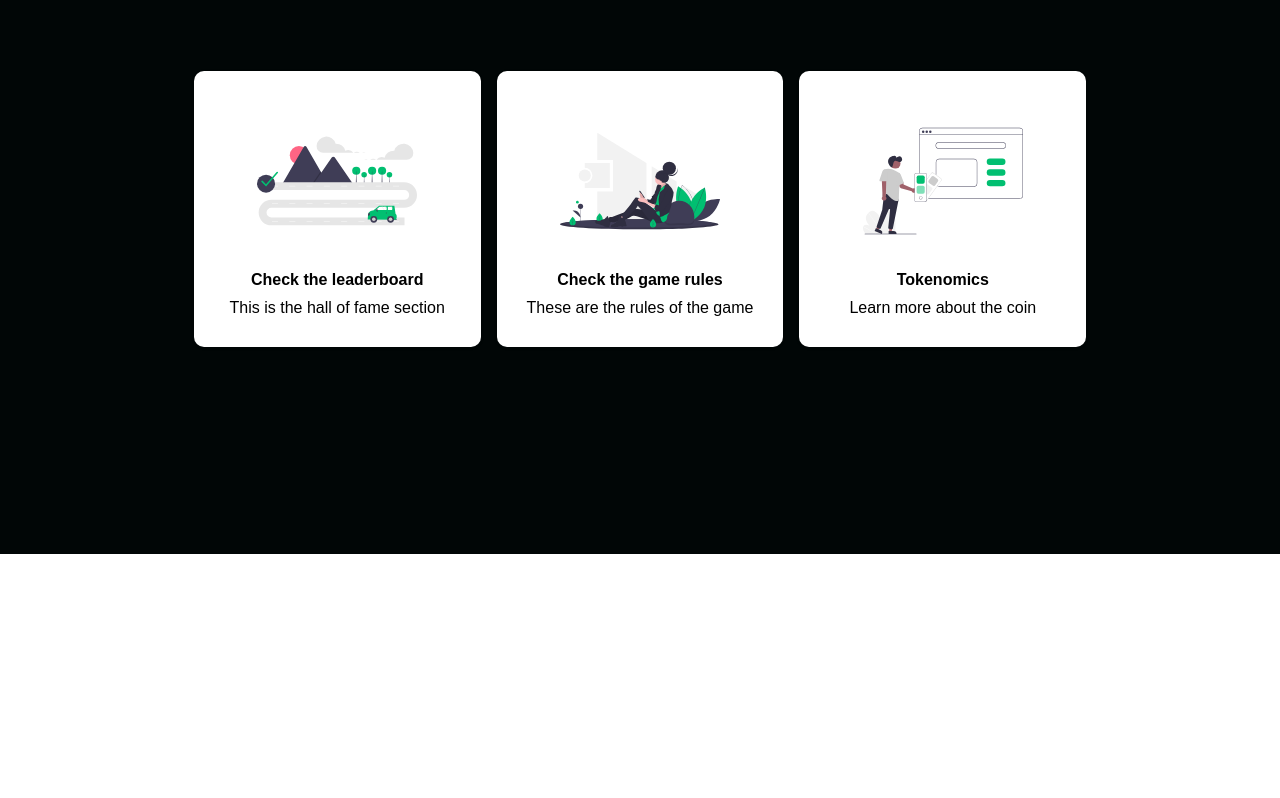
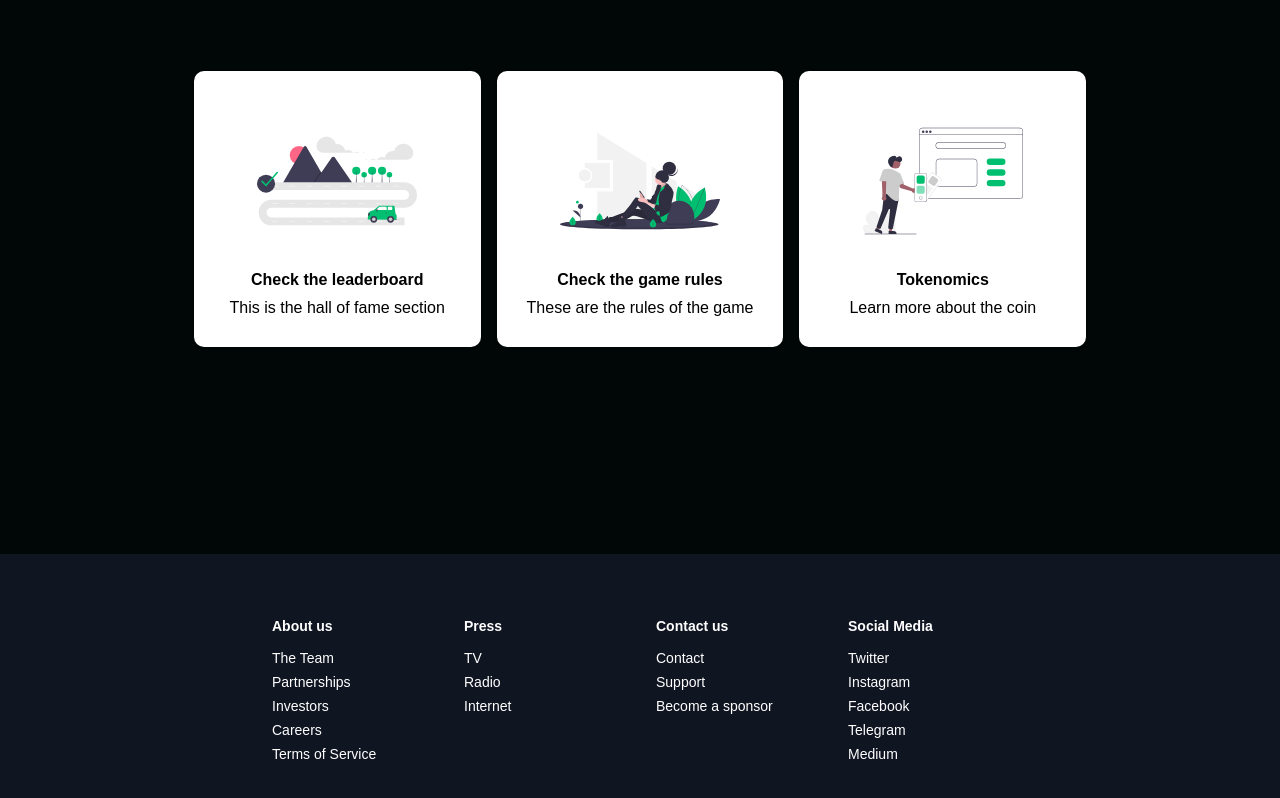
Before and after one commit to greatmerlin/smoothweb, a React (Create React App) app: page / in a window 1280 px wide. Shown: the part 3626-4424 px from the top of the page. Before the commit the page ends 4180 px from the top, so only its background shows below. Built offline with nearby package versions, Linux system fonts and the light colour scheme; a web font is replaced by a local one.

Commit message:
added footer

```diff
--- a/src/App.js
+++ b/src/App.js
@@ -1,12 +1,16 @@
-import React from 'react';
-import './App.css';
-import Home from './pages';
-import { BrowserRouter as Router} from 'react-router-dom';
+import React from "react";
+import "./App.css";
+import Home from "./pages";
+import { BrowserRouter as Router, Switch, Route } from "react-router-dom";
+import SigninPage from './pages/signin';
 
 function App() {
   return (
     <Router>
-      <Home />
+      <Switch>
+        <Route path="/" component={Home} exact />
+        <Route path="/signin" component={SigninPage} />
+      </Switch>
     </Router>
   );
 }
--- /dev/null
+++ b/src/components/Footer/FooterElements.js
@@ -0,0 +1,82 @@
+import styled from 'styled-components';
+import { Link } from 'react-router-dom';
+
+export const FooterContainer = styled.footer`
+
+background-color: #101522;
+
+
+`
+
+export const FooterWrap = styled.div`
+
+padding: 48px 24px;
+display: flex;
+flex-direction: column;
+justify-content: center;
+align-items: center;
+max-width: 1100px;
+margin: 0 auto;
+
+`
+
+export const FooterLinksContainer = styled.div`
+
+display: flex;
+flex-direction: column;
+
+@media screen and (max-width: 820px) {
+    padding-top: 32px;
+}
+
+`
+
+export const FooterLinksWrapper = styled.div`
+
+display: flex;
+
+@media screen and (max-width: 820px) {
+    flex-direction: column;
+}
+
+`
+
+export const FooterLinkItems = styled.div`
+
+display: flex;
+flex-direction: column;
+align-items: flex-start;
+margin: 16px;
+text-align: left;
+width: 160px;
+box-sizing: border-box;
+color: #fff;
+
+@media screen and (max-width: 420px) {
+    margin: 0;
+    padding: 10px;
+    width: 100%;
+}
+
+`
+
+export const FooterLinkTitel = styled.h1`
+
+font-size: 14px;
+margin-bottom: 16px;
+
+`
+
+export const FooterLink = styled(Link)`
+
+color: #fff;
+text-decoration: none;
+margin-bottom: 0.5rem;
+font-size: 14px;
+
+&:hover {
+    color: #01bf71;
+    transition: 0.3s ease-out;
+}
+
+`
--- /dev/null
+++ b/src/components/Footer/index.js
@@ -0,0 +1,45 @@
+import React from "react";
+import { FooterContainer,FooterWrap, FooterLinksContainer, FooterLinksWrapper, FooterLinkItems,FooterLinkTitel, FooterLink} from './FooterElements';
+
+const Footer = () => {
+  return (
+    <FooterContainer>
+      <FooterWrap>
+        <FooterLinksContainer>
+          <FooterLinksWrapper>
+            <FooterLinkItems>
+              <FooterLinkTitel>About us</FooterLinkTitel>
+              <FooterLink to="/signin">The Team</FooterLink>
+              <FooterLink to="/signin">Partnerships</FooterLink>
+              <FooterLink to="/signin">Investors</FooterLink>
+              <FooterLink to="/signin">Careers</FooterLink>
+              <FooterLink to="/signin">Terms of Service</FooterLink>
+            </FooterLinkItems>
+            <FooterLinkItems>
+              <FooterLinkTitel>Press</FooterLinkTitel>
+              <FooterLink to="/signin">TV</FooterLink>
+              <FooterLink to="/signin">Radio</FooterLink>
+              <FooterLink to="/signin">Internet</FooterLink>
+            </FooterLinkItems>
+            <FooterLinkItems>
+              <FooterLinkTitel>Contact us</FooterLinkTitel>
+              <FooterLink to="/signin">Contact</FooterLink>
+              <FooterLink to="/signin">Support</FooterLink>
+              <FooterLink to="/signin">Become a sponsor</FooterLink>
+            </FooterLinkItems>
+            <FooterLinkItems>
+              <FooterLinkTitel>Social Media</FooterLinkTitel>
+              <FooterLink to="/signin">Twitter</FooterLink>
+              <FooterLink to="/signin">Instagram</FooterLink>
+              <FooterLink to="/signin">Facebook</FooterLink>
+              <FooterLink to="/signin">Telegram</FooterLink>
+              <FooterLink to="/signin">Medium</FooterLink>
+            </FooterLinkItems>
+          </FooterLinksWrapper>
+        </FooterLinksContainer>
+      </FooterWrap>
+    </FooterContainer>
+  );
+};
+
+export default Footer;
--- a/src/components/InfoSection/Data.js
+++ b/src/components/InfoSection/Data.js
@@ -18,7 +18,7 @@ export const homeObjOne = {
 };
 
 export const homeObjTwo = {
-    id: 'coin',
+    id: 'memocoin',
     lightBg: true,
     lightText: false,
     lightTextDesc: false,
--- a/src/components/Navbar/index.js
+++ b/src/components/Navbar/index.js
@@ -35,7 +35,7 @@ const Navbar = ({toggle}) => {
               <NavLinks to="signup">Sign up</NavLinks>
             </NavItem>
           </NavMenu>
-          <NavBtn to="test">
+          <NavBtn to="/signin">
               <NavBtnLink to="/signin">Sign in</NavBtnLink>
           </NavBtn>
         </NavbarContainer>
--- a/src/pages/index.js
+++ b/src/pages/index.js
@@ -5,6 +5,7 @@ import HeroSection from "../components/HeroSection";
 import InfoSection from "../components/InfoSection";
 import { homeObjOne, homeObjTwo, homeObjThree } from '../components/InfoSection/Data';
 import Services from "../components/Services";
+import Footer from "../components/Footer";
 
 const Home = () => {
 
@@ -23,6 +24,7 @@ const Home = () => {
       <InfoSection {...homeObjTwo} />
       <InfoSection {...homeObjThree} />
       <Services />
+      <Footer />
     </>
   );
 };
--- /dev/null
+++ b/src/pages/signin.js
@@ -0,0 +1,11 @@
+import React from 'react'
+
+const SigninPage = () => {
+    return (
+        <div>
+            <h1>Sign in page</h1>
+        </div>
+    )
+}
+
+export default SigninPage
```
